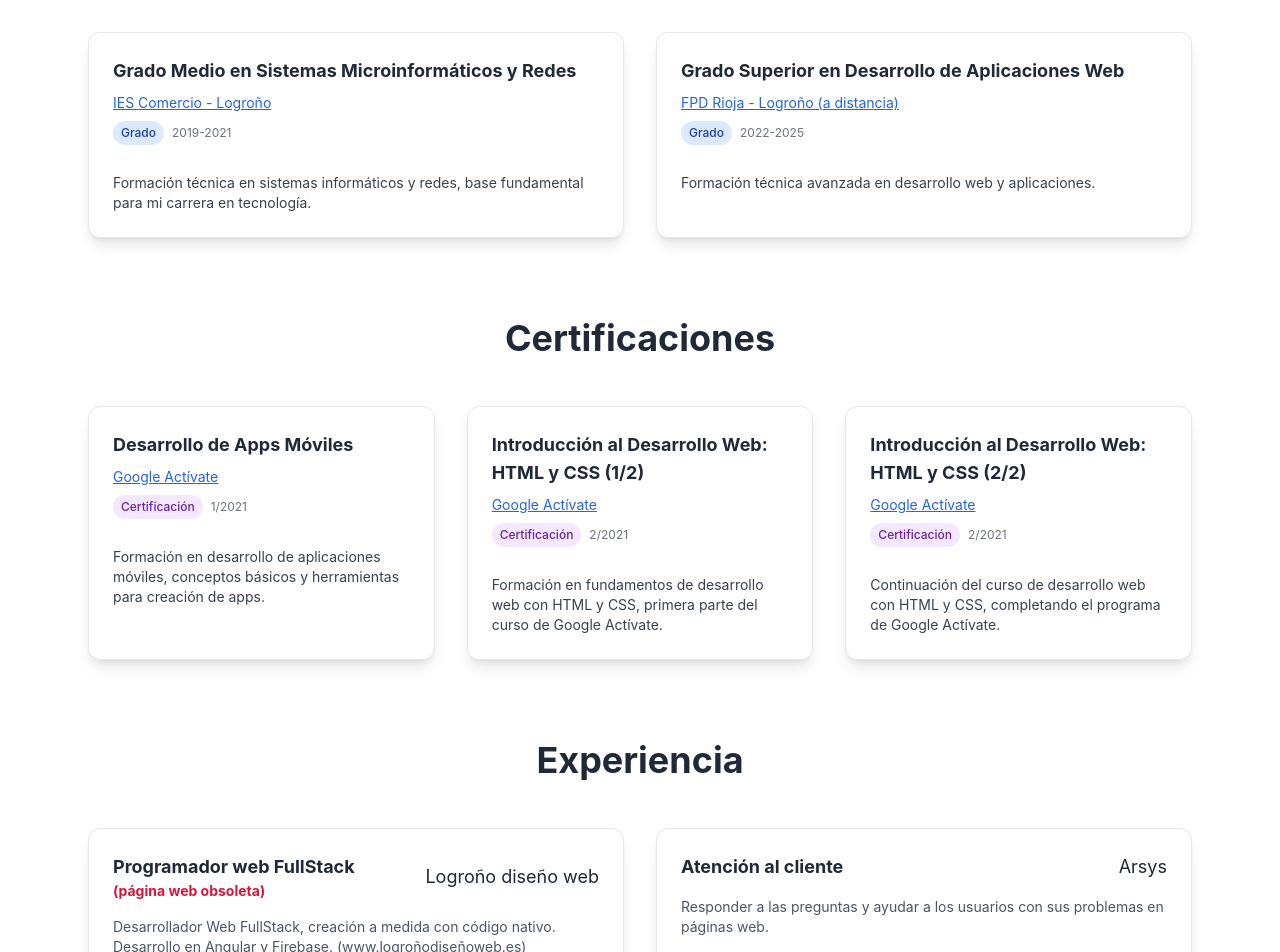
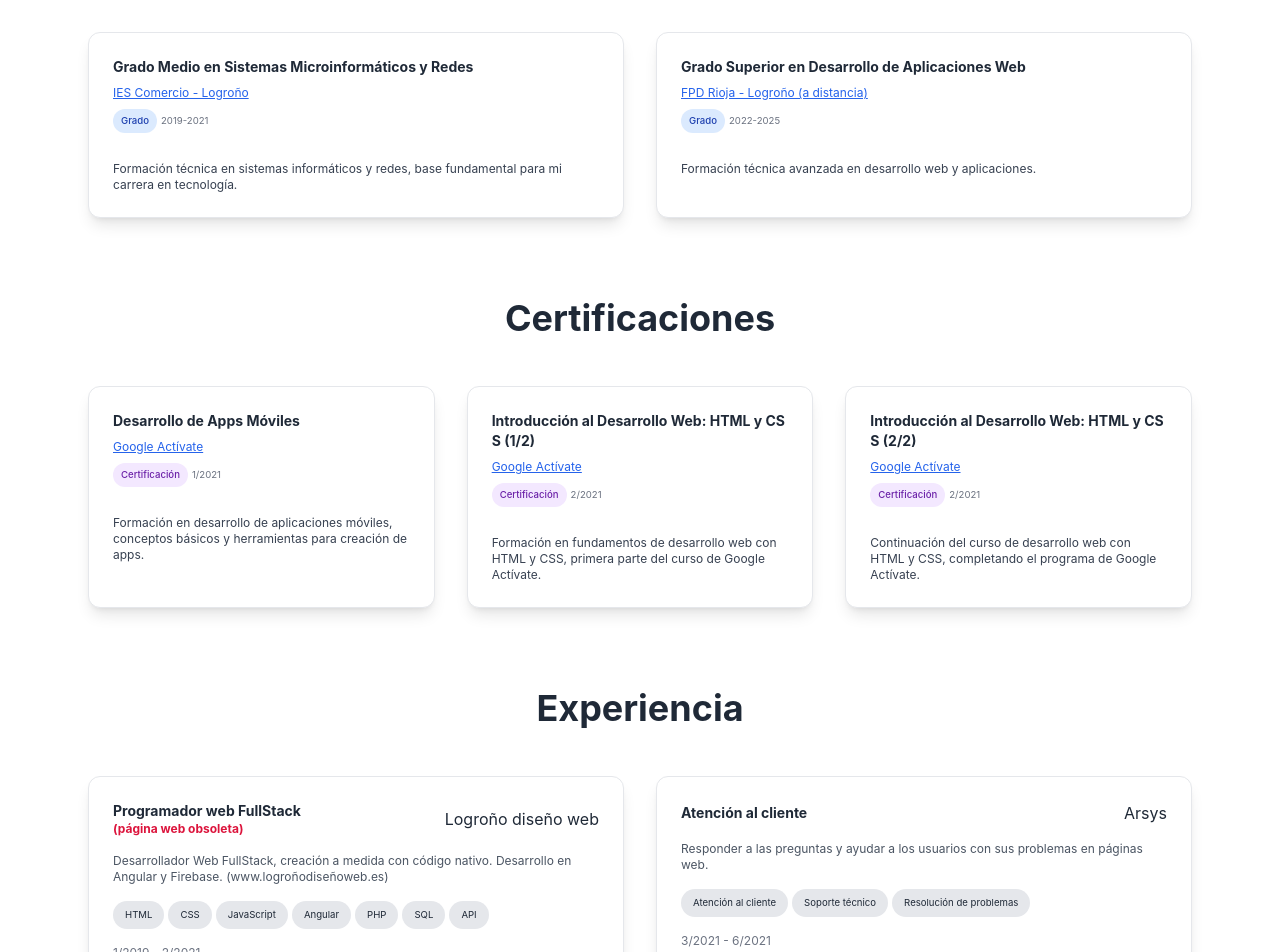
Before and after one commit to DiegoExtremiana/portfolioCompletoDiego, a React (Create React App) app: page / in a window 1280 px wide. Shown: the part 2120-3072 px from the top of the page. Built offline with nearby package versions, Linux system fonts and the light colour scheme; the HTML template or start-up script is replaced by a standard one.

Commit message:
feat: mejorar la responsividad y legibilidad en los componentes Certifications, Experience y Studies

```diff
--- a/src/components/Certifications.js
+++ b/src/components/Certifications.js
@@ -191,23 +191,23 @@ const Certifications = () => {
             >
               <div className="flex justify-between items-start mb-4">
                 <div>
-                  <h3 className="text-lg font-bold text-gray-800 dark:text-white mb-2 break-words">
+                  <h3 className="text-lg font-bold text-gray-800 dark:text-white mb-2 break-all xs:text-sm">
                     {cert.title}
                   </h3>
-                  <p className="hidden sm:block text-gray-600 dark:text-gray-300 mb-2 text-sm">
+                  <p className="text-gray-600 dark:text-gray-300 mb-2 text-sm xs:text-xs sm:block">
                     {cert.subtitle}
                   </p>
-                  <div className="hidden sm:flex items-center gap-2 mb-3">
-                    <span className="px-2 py-1 bg-purple-100 text-purple-800 dark:bg-purple-900 dark:text-purple-200 rounded-full text-xs font-medium">
+                  <div className="hidden sm:flex items-center gap-2 mb-3 xs:gap-1">
+                    <span className="px-2 py-1 bg-purple-100 text-purple-800 dark:bg-purple-900 dark:text-purple-20 rounded-full text-xs xs:text-[0.6rem] font-medium">
                       {cert.category}
                     </span>
-                    <span className="text-gray-500 dark:text-gray-400 text-xs">
+                    <span className="text-gray-500 dark:text-gray-400 text-xs xs:text-[0.6rem]">
                       {cert.date}
                     </span>
                   </div>
                 </div>
               </div>
-              <p className="hidden sm:block text-gray-700 dark:text-gray-300 text-sm">
+              <p className="text-gray-700 dark:text-gray-300 text-sm xs:text-xs sm:block">
                 {cert.description}
               </p>
             </div>
--- a/src/components/Experience.js
+++ b/src/components/Experience.js
@@ -51,8 +51,8 @@ const Experience = () => {
               className="bg-white dark:bg-gray-700 rounded-xl shadow-lg p-6 border border-gray-200 dark:border-gray-600 hover:shadow-xl transition-shadow duration-300"
             >
               <div className="flex flex-col md:flex-row md:justify-between md:items-center mb-4">
-<h3 className="text-lg font-bold text-gray-800 dark:text-white break-words">{exp.position}{exp.note ? <span className="block text-sm crimson-red">{exp.note}</span> : null}</h3>
-                <span className="hidden sm:block text-lg text-blue-60 dark:text-blue-400 mt-2 md:mt-0">
+<h3 className="text-lg font-bold text-gray-800 dark:text-white break-all xs:text-sm">{exp.position}{exp.note ? <span className="block text-sm crimson-red xs:text-xs">{exp.note}</span> : null}</h3>
+                <span className="text-lg text-blue-60 dark:text-blue-40 mt-2 md:mt-0 xs:text-base sm:block">
                   {exp.url ? (
                     <a href={exp.url} target="_blank" rel="noopener noreferrer" className="hover:underline">
                       {exp.company}
@@ -71,20 +71,20 @@ const Experience = () => {
                 </span>
               </div>
 
-              <p className="hidden sm:block text-gray-600 dark:text-gray-300 mb-4 text-sm">{exp.description}</p>
+              <p className="text-gray-600 dark:text-gray-300 mb-4 text-sm xs:text-xs sm:block">{exp.description}</p>
 
-              <div className="hidden sm:flex flex-wrap gap-2 mb-4">
+              <div className="hidden sm:flex flex-wrap gap-2 mb-4 xs:gap-1">
                 {exp.technologies.map((tech, techIndex) => (
                   <span
                     key={techIndex}
-                    className="tech-tag"
+                    className="tech-tag text-xs xs:text-[0.6rem]"
                   >
                     {tech}
                   </span>
                 ))}
               </div>
 
-              <p className="hidden sm:block text-gray-500 dark:text-gray-400 text-sm">
+              <p className="text-gray-500 dark:text-gray-400 text-sm xs:text-xs">
                 {exp.period}
               </p>
             </div>
--- a/src/components/Studies.js
+++ b/src/components/Studies.js
@@ -62,23 +62,23 @@ const Studies = () => {
             >
               <div className="flex justify-between items-start mb-4">
                 <div>
-                  <h3 className="text-lg font-bold text-gray-800 dark:text-white mb-2 break-words">
+                  <h3 className="text-lg font-bold text-gray-800 dark:text-white mb-2 break-all xs:text-sm">
                     {study.title}
                   </h3>
-                  <p className="hidden sm:block text-gray-600 dark:text-gray-300 mb-2 text-sm">
+                  <p className="text-gray-600 dark:text-gray-300 mb-2 text-sm xs:text-xs sm:block">
                     {study.subtitle}
                   </p>
-                  <div className="hidden sm:flex items-center gap-2 mb-3">
-                    <span className="px-2 py-1 bg-blue-100 text-blue-800 dark:bg-blue-900 dark:text-blue-200 rounded-full text-xs font-medium">
+                  <div className="hidden sm:flex items-center gap-2 mb-3 xs:gap-1">
+                    <span className="px-2 py-1 bg-blue-100 text-blue-800 dark:bg-blue-90 dark:text-blue-200 rounded-full text-xs xs:text-[0.6rem] font-medium">
                       {study.category}
                     </span>
-                    <span className="text-gray-500 dark:text-gray-400 text-xs">
+                    <span className="text-gray-500 dark:text-gray-400 text-xs xs:text-[0.6rem]">
                       {study.date}
                     </span>
                   </div>
                 </div>
               </div>
-              <p className="hidden sm:block text-gray-700 dark:text-gray-300 text-sm">
+              <p className="text-gray-700 dark:text-gray-300 text-sm xs:text-xs sm:block">
                 {study.description}
               </p>
             </div>
```
